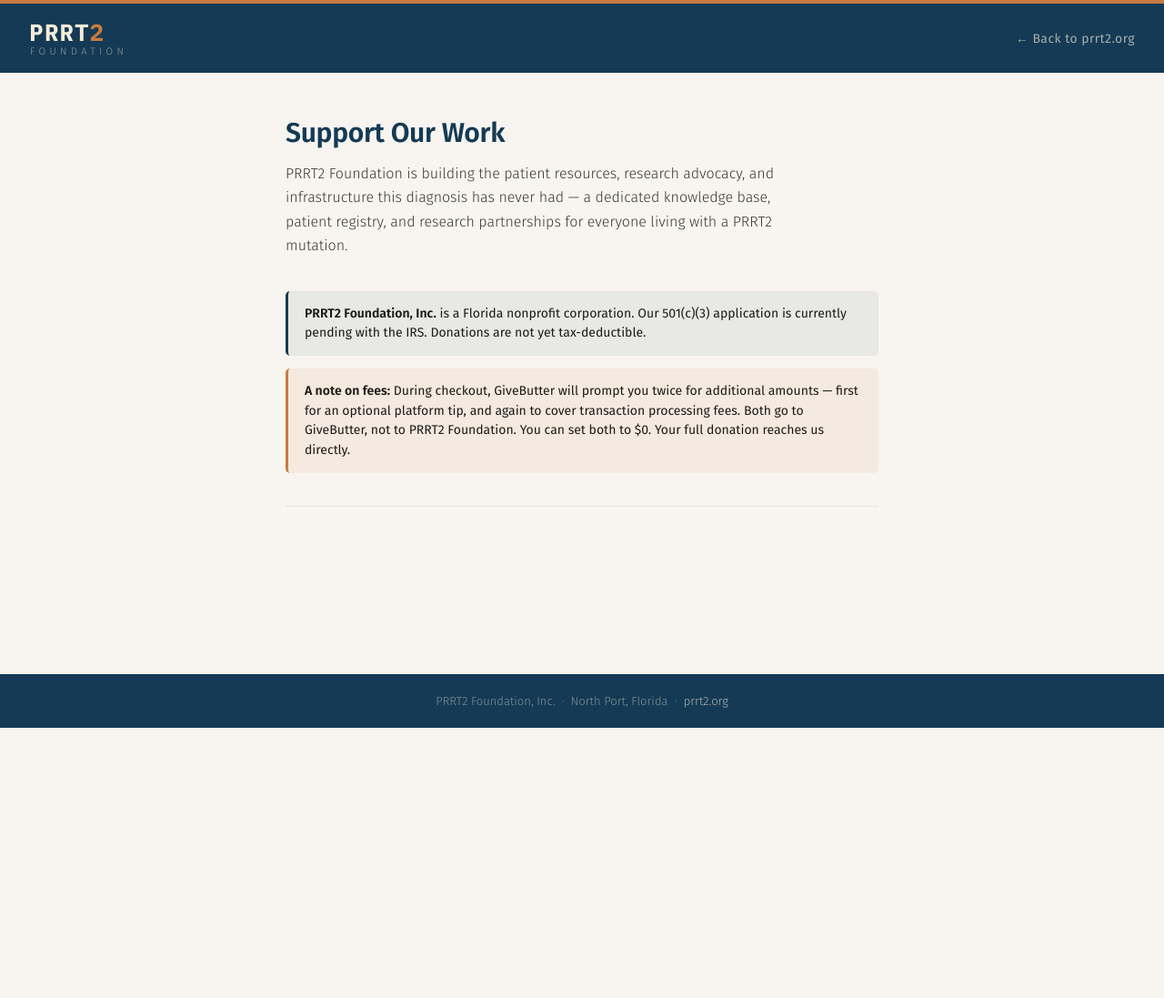
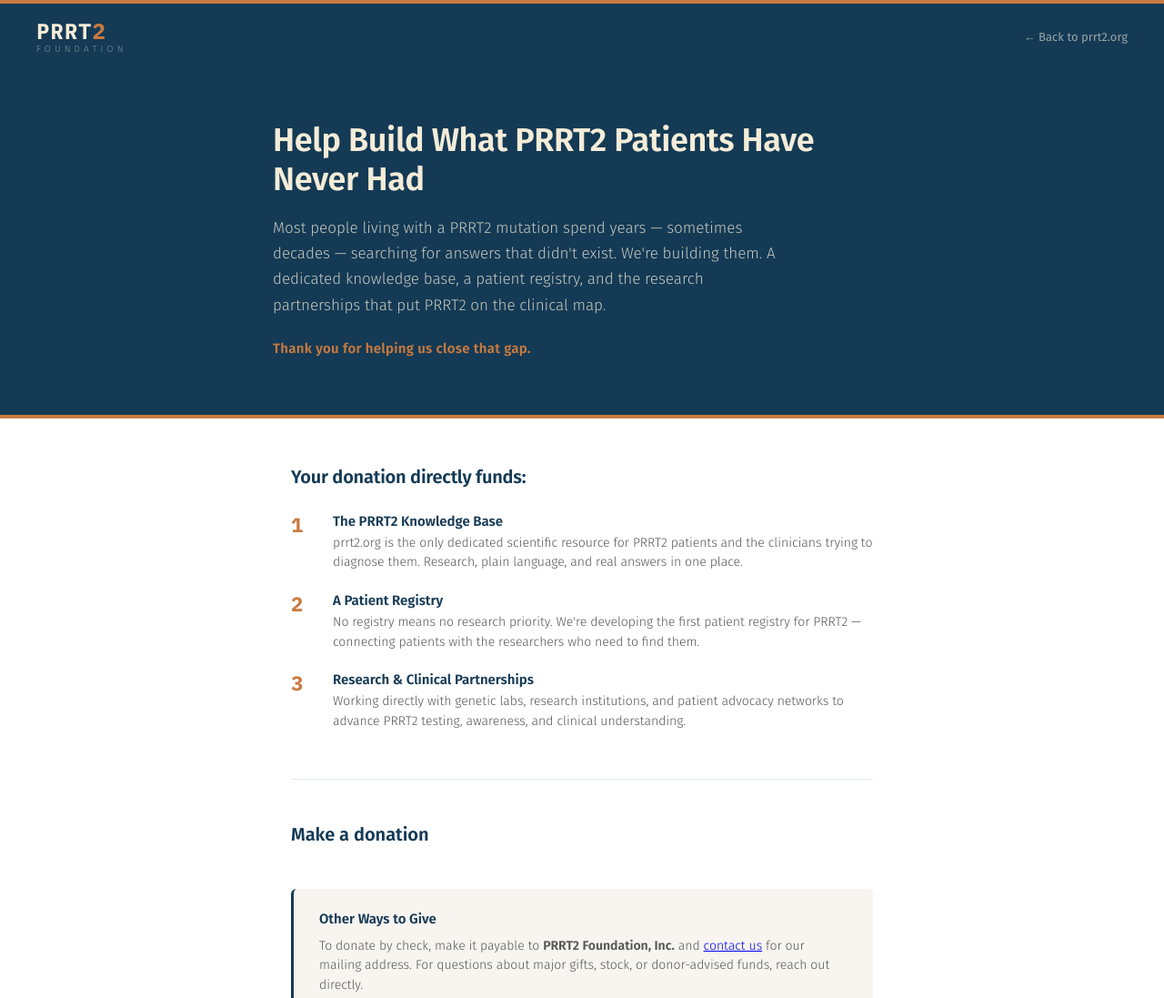
Before and after one commit to PRRT2/donate, a plain HTML site: page index.html in a window 1280 px wide. Shown: the top 1097 px of the page at 91% size. Before the commit the page ends 800 px from the top, so only its background shows below. Drawn offline with Linux system fonts and the light colour scheme; a script that the page names is missing.

Commit message:
Add files via upload

```diff
--- a/index.html
+++ b/index.html
@@ -4,7 +4,7 @@
   <meta charset="UTF-8">
   <meta name="viewport" content="width=device-width, initial-scale=1.0">
   <title>Donate — PRRT2 Foundation</title>
-  <meta name="description" content="Support PRRT2 Foundation — building patient resources, research advocacy, and the infrastructure this diagnosis has never had.">
+  <meta name="description" content="Help build the patient resources, research advocacy, and infrastructure the PRRT2 community has never had.">
 
   <link href="https://fonts.googleapis.com/css2?family=IBM+Plex+Mono:wght@700&family=Fira+Sans:ital,wght@0,300;0,400;0,600;1,300&display=swap" rel="stylesheet">
   <script async src="https://widgets.givebutter.com/latest.umd.cjs?acct=IATApnVysOzTBNYW&p=other"></script>
@@ -14,120 +14,193 @@
 
     body {
       font-family: 'Fira Sans', sans-serif;
-      background: #f8f5f0;
+      background: #ffffff;
       color: #1E1B17;
       min-height: 100vh;
       display: flex;
       flex-direction: column;
     }
 
-    /* Top amber bar */
     .top-bar { height: 4px; background: #C97A3F; }
 
-    /* Header */
     header {
       background: #143A55;
-      padding: 18px 32px;
+      padding: 18px 40px;
       display: flex;
       align-items: center;
       justify-content: space-between;
       flex-wrap: wrap;
       gap: 12px;
     }
-
     .wordmark {
       font-family: 'IBM Plex Mono', monospace;
       font-weight: 700;
-      font-size: 26px;
+      font-size: 24px;
       letter-spacing: 0.04em;
       text-decoration: none;
       line-height: 1;
     }
     .wordmark .prrt { color: #F4ECD8; }
     .wordmark .two  { color: #C97A3F; }
-
-    .sub {
+    .wordmark-sub {
+      display: block;
       font-family: 'Fira Sans', sans-serif;
       font-weight: 300;
-      font-size: 11px;
-      color: rgba(244,236,216,0.55);
-      letter-spacing: 0.4em;
+      font-size: 10px;
+      color: rgba(244,236,216,0.5);
+      letter-spacing: 0.42em;
       text-transform: uppercase;
-      display: block;
       margin-top: 3px;
-      padding-left: 1px;
     }
-
     .back-link {
-      font-family: 'Fira Sans', sans-serif;
-      font-size: 14px;
-      font-weight: 400;
-      color: rgba(244,236,216,0.65);
+      font-size: 13px;
+      color: rgba(244,236,216,0.6);
       text-decoration: none;
-      letter-spacing: 0.03em;
-      transition: color 0.15s;
     }
     .back-link:hover { color: #F4ECD8; }
+
+    /* Hero */
+    .hero {
+      background: #143A55;
+      padding: 56px 40px 64px;
+      border-bottom: 4px solid #C97A3F;
+    }
+    .hero-inner { max-width: 680px; margin: 0 auto; }
+
+    .hero h1 {
+      font-family: 'Fira Sans', sans-serif;
+      font-weight: 600;
+      font-size: 36px;
+      color: #F4ECD8;
+      line-height: 1.2;
+      margin-bottom: 18px;
+      letter-spacing: -0.01em;
+    }
+    .hero p {
+      font-family: 'Fira Sans', sans-serif;
+      font-weight: 300;
+      font-size: 17px;
+      color: rgba(244,236,216,0.8);
+      line-height: 1.65;
+      margin-bottom: 24px;
+      max-width: 560px;
+    }
+    .thankyou {
+      font-family: 'Fira Sans', sans-serif;
+      font-weight: 600;
+      font-size: 15px;
+      color: #C97A3F;
+      letter-spacing: 0.02em;
+    }
 
     /* Main */
     main {
       flex: 1;
-      max-width: 700px;
+      max-width: 720px;
       width: 100%;
       margin: 0 auto;
-      padding: 48px 24px 64px;
+      padding: 52px 40px 72px;
     }
 
-    h1 {
+    /* What you fund */
+    .funding-section { margin-bottom: 52px; }
+    .funding-section h2 {
       font-family: 'Fira Sans', sans-serif;
       font-weight: 600;
-      font-size: 30px;
+      font-size: 20px;
       color: #143A55;
-      margin-bottom: 14px;
+      margin-bottom: 28px;
       letter-spacing: -0.01em;
     }
+    .funding-items { display: flex; flex-direction: column; gap: 22px; }
+    .funding-item {
+      display: flex;
+      gap: 18px;
+      align-items: flex-start;
+    }
+    .funding-num {
+      font-family: 'IBM Plex Mono', monospace;
+      font-weight: 700;
+      font-size: 22px;
+      color: #C97A3F;
+      line-height: 1;
+      flex-shrink: 0;
+      padding-top: 2px;
+      width: 28px;
+    }
+    .funding-text strong {
+      display: block;
+      font-weight: 600;
+      font-size: 15px;
+      color: #143A55;
+      margin-bottom: 4px;
+    }
+    .funding-text p {
+      font-weight: 300;
+      font-size: 14px;
+      color: #555;
+      line-height: 1.55;
+    }
 
-    .description {
+    /* Divider */
+    .divider {
+      height: 1px;
+      background: rgba(20,58,85,0.1);
+      margin: 48px 0;
+    }
+
+    /* Widget section */
+    .widget-section h2 {
       font-family: 'Fira Sans', sans-serif;
+      font-weight: 600;
+      font-size: 20px;
+      color: #143A55;
+      margin-bottom: 24px;
+    }
+
+    /* Other ways */
+    .other-ways {
+      margin-top: 48px;
+      padding: 24px 28px;
+      background: #f8f5f0;
+      border-radius: 6px;
+      border-left: 3px solid #143A55;
+    }
+    .other-ways h3 {
+      font-weight: 600;
+      font-size: 15px;
+      color: #143A55;
+      margin-bottom: 10px;
+    }
+    .other-ways p {
       font-weight: 300;
-      font-size: 16px;
-      line-height: 1.65;
-      color: #3a3530;
-      margin-bottom: 36px;
-      max-width: 560px;
+      font-size: 14px;
+      color: #555;
+      line-height: 1.55;
     }
 
     /* Notices */
+    .notices { margin-top: 32px; display: flex; flex-direction: column; gap: 12px; }
     .notice {
-      padding: 14px 18px;
+      padding: 13px 16px;
       border-radius: 5px;
-      font-size: 14px;
+      font-size: 13px;
       line-height: 1.55;
-      margin-bottom: 14px;
     }
     .notice strong { font-weight: 600; }
-
     .notice-info {
-      background: rgba(20,58,85,0.07);
+      background: rgba(20,58,85,0.06);
       border-left: 3px solid #143A55;
     }
-
     .notice-warning {
-      background: rgba(201,122,63,0.09);
+      background: rgba(201,122,63,0.08);
       border-left: 3px solid #C97A3F;
-    }
-
-    /* Divider before widget */
-    .widget-section {
-      margin-top: 36px;
-      padding-top: 36px;
-      border-top: 1px solid rgba(20,58,85,0.1);
     }
 
     /* Footer */
     footer {
       background: #143A55;
-      padding: 22px 32px;
+      padding: 24px 40px;
       text-align: center;
     }
     footer p {
@@ -135,19 +208,21 @@
       font-weight: 300;
       font-size: 13px;
       color: rgba(244,236,216,0.5);
+      line-height: 1.7;
     }
-    footer a {
-      color: rgba(244,236,216,0.7);
-      text-decoration: none;
+    footer a { color: rgba(244,236,216,0.7); text-decoration: none; }
+    footer a:hover { color: #F4ECD8; }
+    footer .ein {
+      font-family: 'IBM Plex Mono', monospace;
+      font-size: 12px;
+      color: rgba(244,236,216,0.35);
     }
-    footer a:hover { color: #F4ECD8; }
 
-    /* Mobile */
     @media (max-width: 600px) {
       header { padding: 16px 20px; }
-      .wordmark { font-size: 22px; }
-      main { padding: 36px 20px 48px; }
-      h1 { font-size: 24px; }
+      .hero { padding: 40px 20px 48px; }
+      .hero h1 { font-size: 28px; }
+      main { padding: 40px 20px 56px; }
     }
   </style>
 </head>
@@ -158,33 +233,75 @@
 <header>
   <a href="https://prrt2.org" class="wordmark">
     <span class="prrt">PRRT</span><span class="two">2</span>
-    <span class="sub">Foundation</span>
+    <span class="wordmark-sub">Foundation</span>
   </a>
   <a href="https://prrt2.org" class="back-link">← Back to prrt2.org</a>
 </header>
 
+<div class="hero">
+  <div class="hero-inner">
+    <h1>Help Build What PRRT2 Patients Have Never Had</h1>
+    <p>Most people living with a PRRT2 mutation spend years — sometimes decades — searching for answers that didn't exist. We're building them. A dedicated knowledge base, a patient registry, and the research partnerships that put PRRT2 on the clinical map.</p>
+    <div class="thankyou">Thank you for helping us close that gap.</div>
+  </div>
+</div>
+
 <main>
-  <h1>Support Our Work</h1>
 
-  <p class="description">
-    PRRT2 Foundation is building the patient resources, research advocacy, and infrastructure this diagnosis has never had — a dedicated knowledge base, patient registry, and research partnerships for everyone living with a PRRT2 mutation.
-  </p>
-
-  <div class="notice notice-info">
-    <strong>PRRT2 Foundation, Inc.</strong> is a Florida nonprofit corporation. Our 501(c)(3) application is currently pending with the IRS. Donations are not yet tax-deductible.
+  <div class="funding-section">
+    <h2>Your donation directly funds:</h2>
+    <div class="funding-items">
+      <div class="funding-item">
+        <div class="funding-num">1</div>
+        <div class="funding-text">
+          <strong>The PRRT2 Knowledge Base</strong>
+          <p>prrt2.org is the only dedicated scientific resource for PRRT2 patients and the clinicians trying to diagnose them. Research, plain language, and real answers in one place.</p>
+        </div>
+      </div>
+      <div class="funding-item">
+        <div class="funding-num">2</div>
+        <div class="funding-text">
+          <strong>A Patient Registry</strong>
+          <p>No registry means no research priority. We're developing the first patient registry for PRRT2 — connecting patients with the researchers who need to find them.</p>
+        </div>
+      </div>
+      <div class="funding-item">
+        <div class="funding-num">3</div>
+        <div class="funding-text">
+          <strong>Research &amp; Clinical Partnerships</strong>
+          <p>Working directly with genetic labs, research institutions, and patient advocacy networks to advance PRRT2 testing, awareness, and clinical understanding.</p>
+        </div>
+      </div>
+    </div>
   </div>
 
-  <div class="notice notice-warning">
-    <strong>A note on fees:</strong> During checkout, GiveButter will prompt you twice for additional amounts — first for an optional platform tip, and again to cover transaction processing fees. Both go to GiveButter, not to PRRT2 Foundation. You can set both to $0. Your full donation reaches us directly.
+  <div class="divider"></div>
+
+  <div class="widget-section">
+    <h2>Make a donation</h2>
+    <givebutter-widget id="prrt2"></givebutter-widget>
   </div>
 
-  <div class="widget-section">
-    <givebutter-widget id="prrt2"></givebutter-widget>
+  <div class="other-ways">
+    <h3>Other Ways to Give</h3>
+    <p>To donate by check, make it payable to <strong>PRRT2 Foundation, Inc.</strong> and <a href="https://prrt2.org/resources/contact">contact us</a> for our mailing address. For questions about major gifts, stock, or donor-advised funds, reach out directly.</p>
   </div>
+
+  <div class="notices">
+    <div class="notice notice-info">
+      <strong>PRRT2 Foundation, Inc.</strong> is a Florida nonprofit corporation. Our 501(c)(3) application is currently pending with the IRS. Donations are not currently tax-deductible.
+    </div>
+    <div class="notice notice-warning">
+      <strong>A note on fees:</strong> During checkout, GiveButter will prompt you twice — first for an optional platform tip, then to cover transaction processing fees. Both go to GiveButter, not PRRT2 Foundation. You can set both to $0. Your full donation reaches us directly.
+    </div>
+  </div>
+
 </main>
 
 <footer>
-  <p>PRRT2 Foundation, Inc. &nbsp;·&nbsp; North Port, Florida &nbsp;·&nbsp; <a href="https://prrt2.org">prrt2.org</a></p>
+  <p>PRRT2 Foundation, Inc. &nbsp;·&nbsp; North Port, Florida<br>
+  <a href="https://prrt2.org">prrt2.org</a> &nbsp;·&nbsp; <a href="mailto:contact@prrt2.org">contact@prrt2.org</a></p>
+  <p class="ein" style="margin-top:8px;">EIN: 42-3128330</p>
 </footer>
 
 </body>
```
